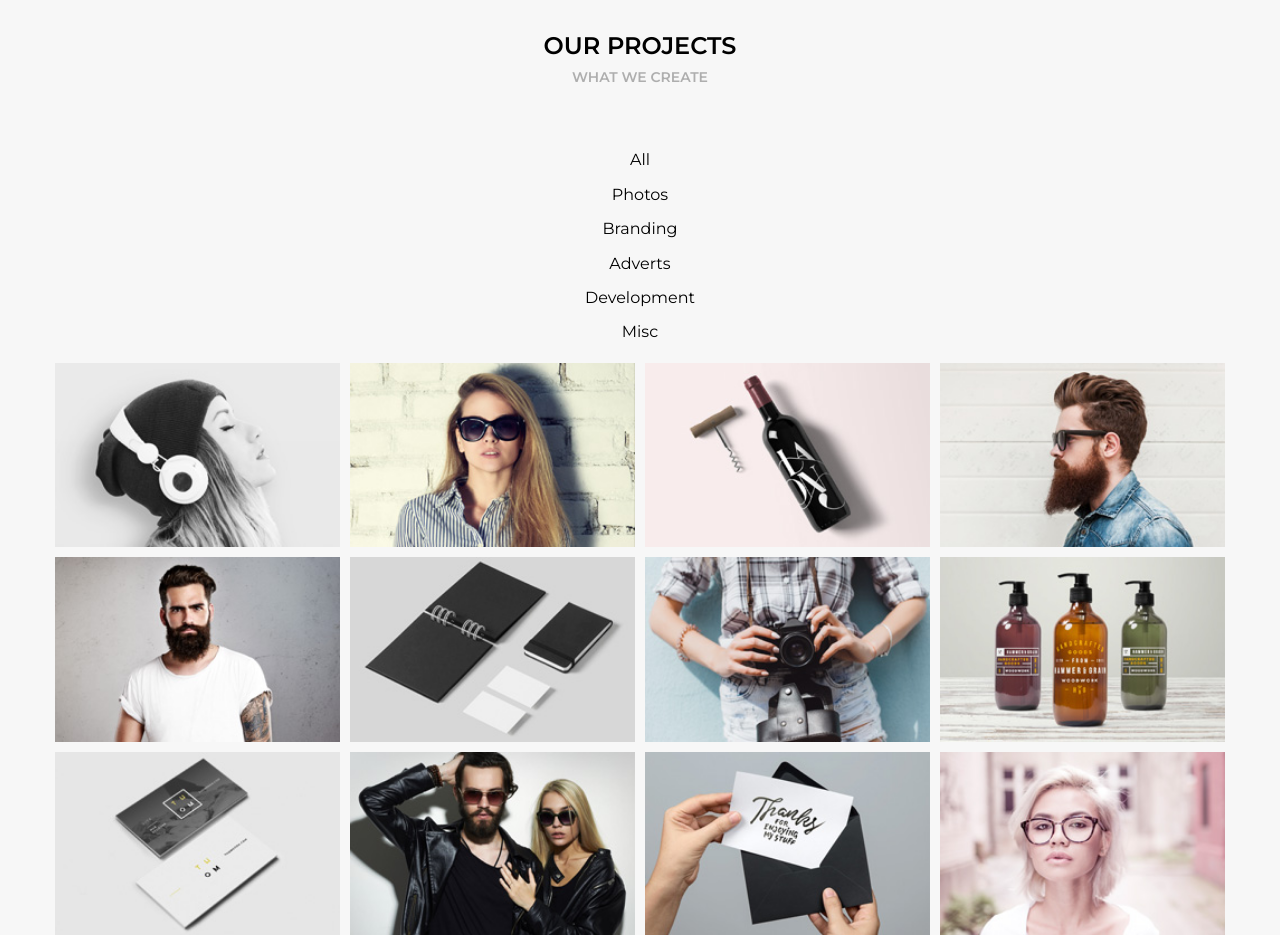
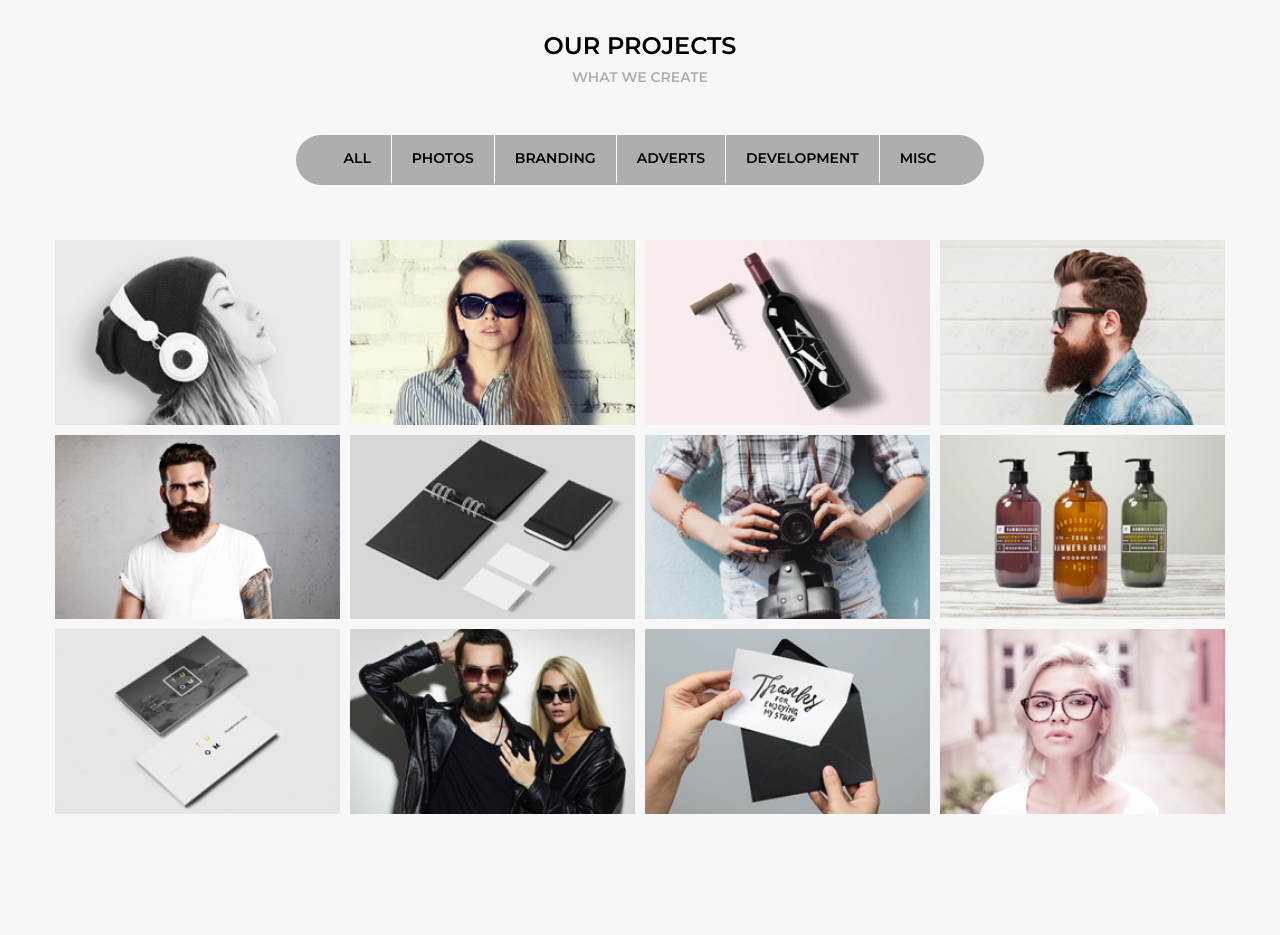
Before and after one commit to przemyslawjurkiewicz/awax, a plain HTML site: page index.html in a window 1280 px wide. Shown: the part 1780-2715 px from the top of the page. After the commit the page ends 2649 px from the top, so only its background shows below. Drawn offline with Linux system fonts and the light colour scheme.

```diff
--- a/sass/style.scss
+++ b/sass/style.scss
@@ -7,7 +7,7 @@
 @import 'sass/sections/section';
 @import 'sass/sections/gallery';
 @import 'sass/components/button';
-@import 'sass/components/manu-slider';
+@import 'sass/components/menu-slider';
 
 
 * {
```
Also changed, not shown: css/style.css, 1 other file.
